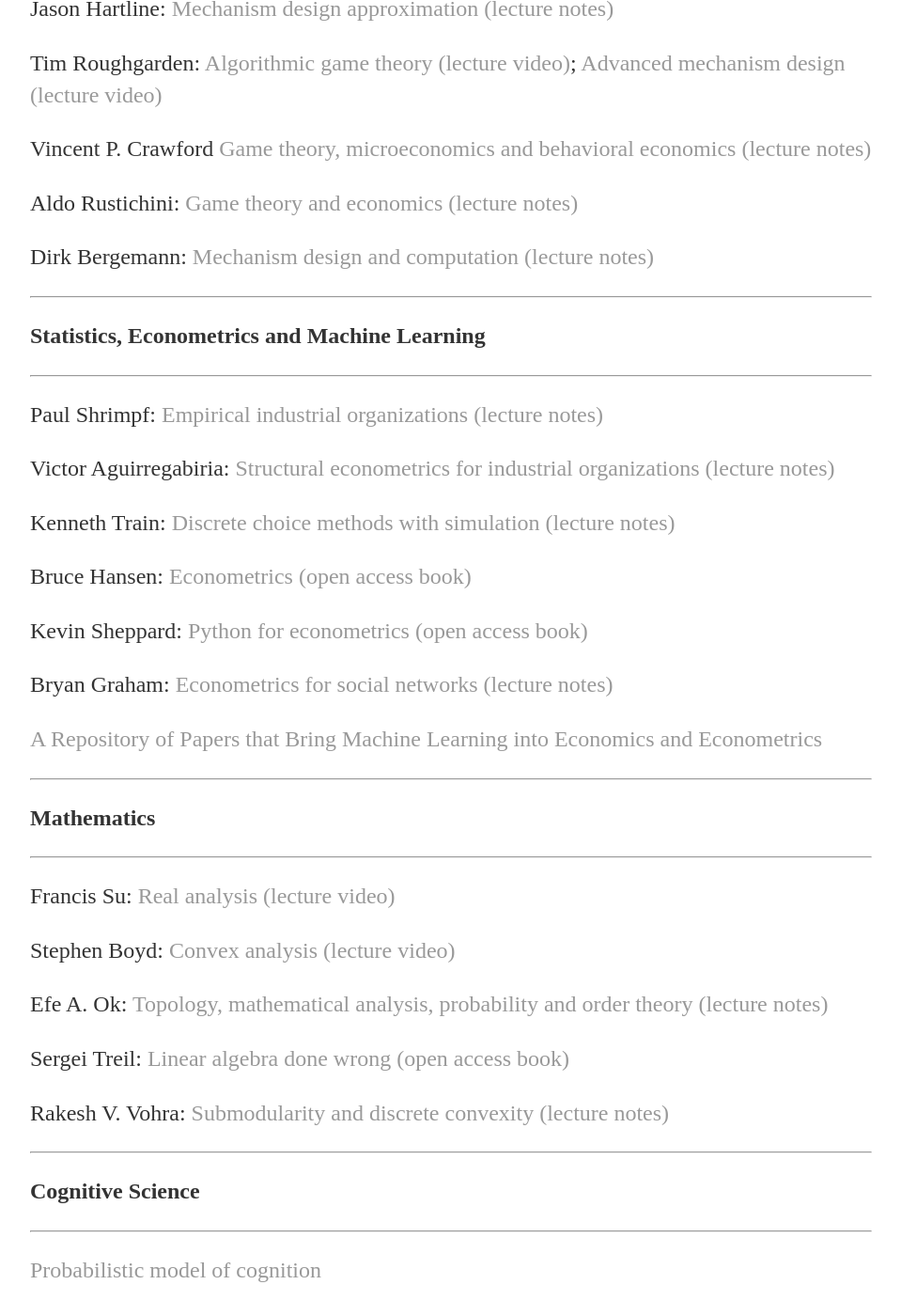
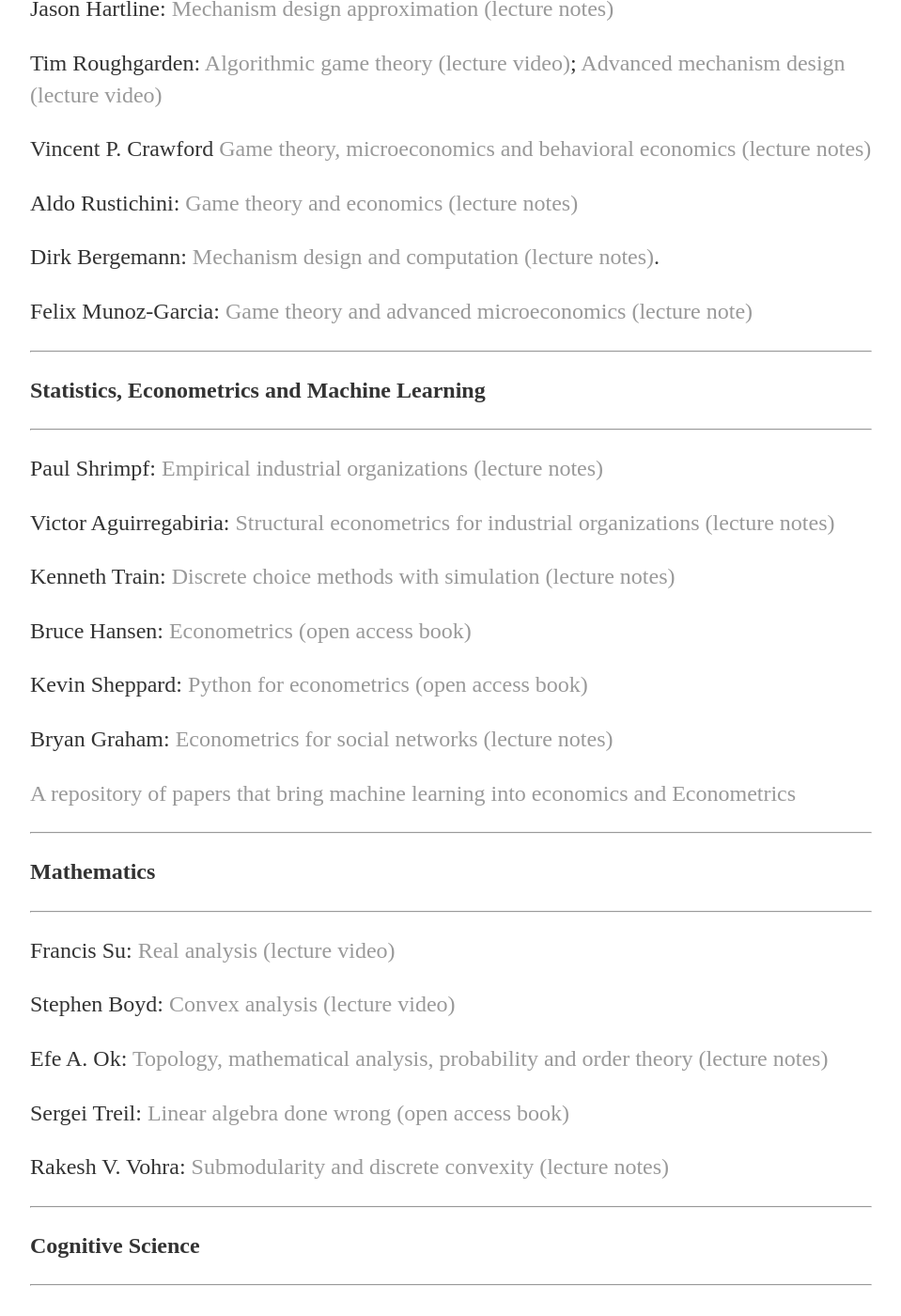
Before and after one commit to zlchurch/zlchurch.github.io, a Jekyll site: the page built from links/index.md, in a window 1280 px wide and 1400 px high, scrolled down 709 px. Shown: the whole window at 94% size, without its empty margins (160-1119 px from the left). Built offline with Jekyll 4.4.1, drawn with Linux system fonts in a browser that asks for light colours.

Commit message:
no message

```diff
--- a/links/index.md
+++ b/links/index.md
@@ -33,7 +33,9 @@
 
 Aldo Rustichini: [Game theory and economics (lecture notes)](https://sites.google.com/site/aldorustichini/home/aldo-rustichini-teaching-university-of-minnesota)
 
-Dirk Bergemann: [Mechanism design and computation (lecture notes)](https://campuspress.yale.edu/dirkbergemann/teaching/)
+Dirk Bergemann: [Mechanism design and computation (lecture notes)](https://campuspress.yale.edu/dirkbergemann/teaching/).
+
+Felix Munoz-Garcia: [Game theory and advanced microeconomics (lecture note)](https://felixmunozgarcia.com/teaching/)
 
 ------
 
@@ -54,7 +56,7 @@
 
 Bryan Graham: [Econometrics for social networks (lecture notes)](https://github.com/bryangraham/short_courses)
 
-[A Repository of Papers that Bring Machine Learning into Economics and Econometrics](http://econ-neural.net/)
+[A repository of papers that bring machine learning into economics and Econometrics](http://econ-neural.net/)
 
 ------
 
```
